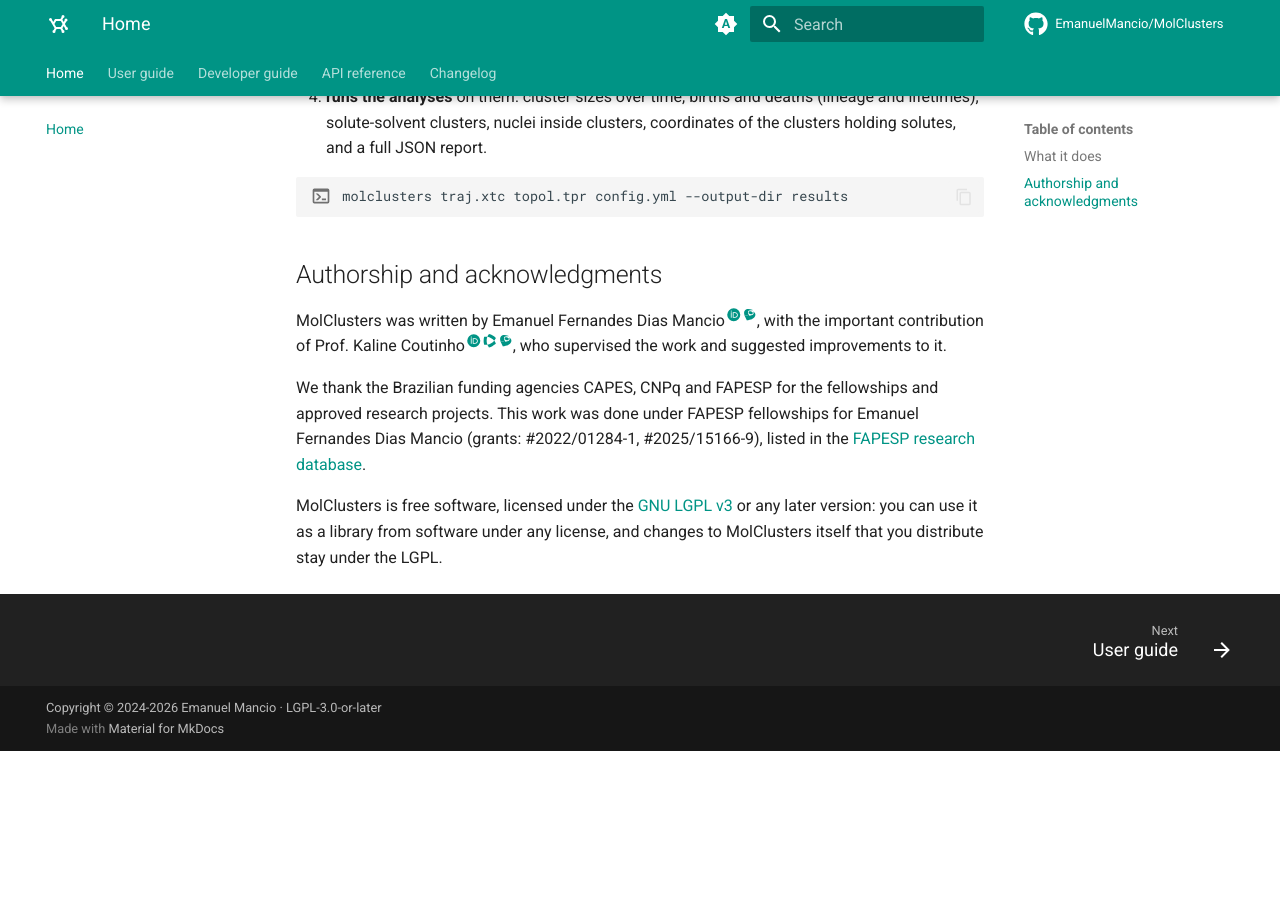
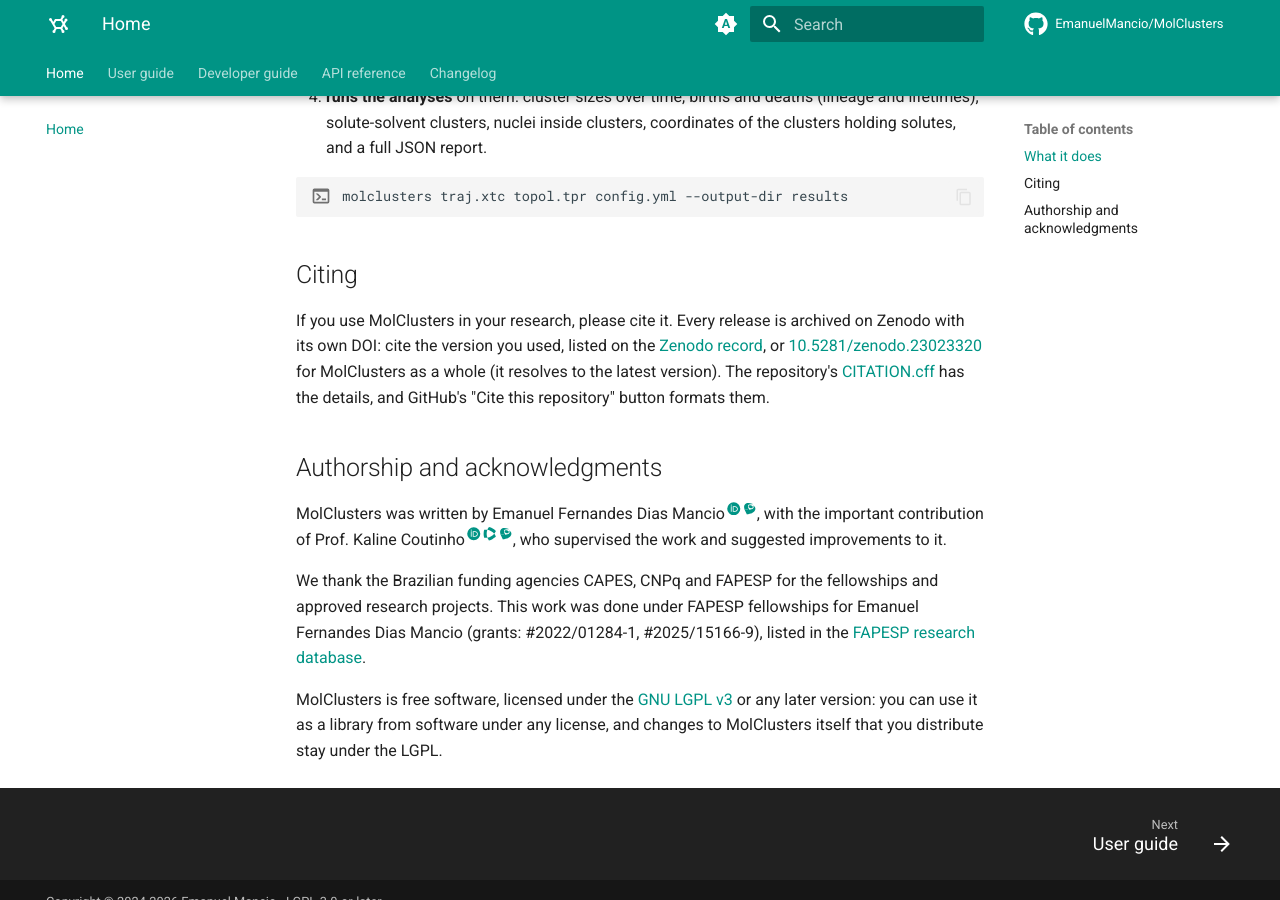
Before and after one commit to EmanuelMancio/MolClusters, an MkDocs documentation site: the page built from docs/index.md, in a window 1280 px wide and 900 px high, scrolled down 1235 px. Built offline with MkDocs 1.6.1 and Material for MkDocs 9.7.7, drawn with Linux system fonts in a browser that asks for light colours; comment, search, counter and statistics services are not loaded; before the commit the page ends 1986 px from its top, so only the background shows below that.

Commit message:
docs: cite MolClusters by its Zenodo DOI
Zenodo archived v0.7.0 and gave MolClusters its concept DOI,
10.5281/zenodo.23023320, which always resolves to the latest version.
CITATION.cff records it (`doi:`), so GitHub's "Cite this repository"
includes it; the README gains a DOI badge, and the README and the
documentation home page say to cite the version used, or the concept DOI
for MolClusters as a whole.

Co-Authored-By: Claude Opus 5.5 <noreply@anthropic.com>

````diff
--- a/docs/index.md
+++ b/docs/index.md
@@ -78,6 +78,16 @@ For every frame of the trajectory, MolClusters
 molclusters traj.xtc topol.tpr config.yml --output-dir results
 ```
 
+## Citing
+
+If you use MolClusters in your research, please cite it. Every release is archived on
+Zenodo with its own DOI: cite the version you used, listed on the
+[Zenodo record](https://doi.org/10.5281/zenodo.23023320), or
+[10.5281/zenodo.23023320](https://doi.org/10.5281/zenodo.23023320) for MolClusters as a
+whole (it resolves to the latest version). The repository's
+[CITATION.cff](https://github.com/EmanuelMancio/MolClusters/blob/main/CITATION.cff) has
+the details, and GitHub's "Cite this repository" button formats them.
+
 ## Authorship and acknowledgments
 
 MolClusters was written by Emanuel Fernandes Dias Mancio[:fontawesome-brands-orcid:](https://orcid.org/0000-0002-0262-711X){ .profile title="ORCID" aria-label="ORCID" }[:academicons-lattes:](http://lattes.cnpq.br/3118069372734394){ .profile title="Lattes CV" aria-label="Lattes CV" },
````
Also changed, not shown: README.md (+6 -1 lines), docs/developer-guide/releases.md (+5 -3 lines), 1 other file.
